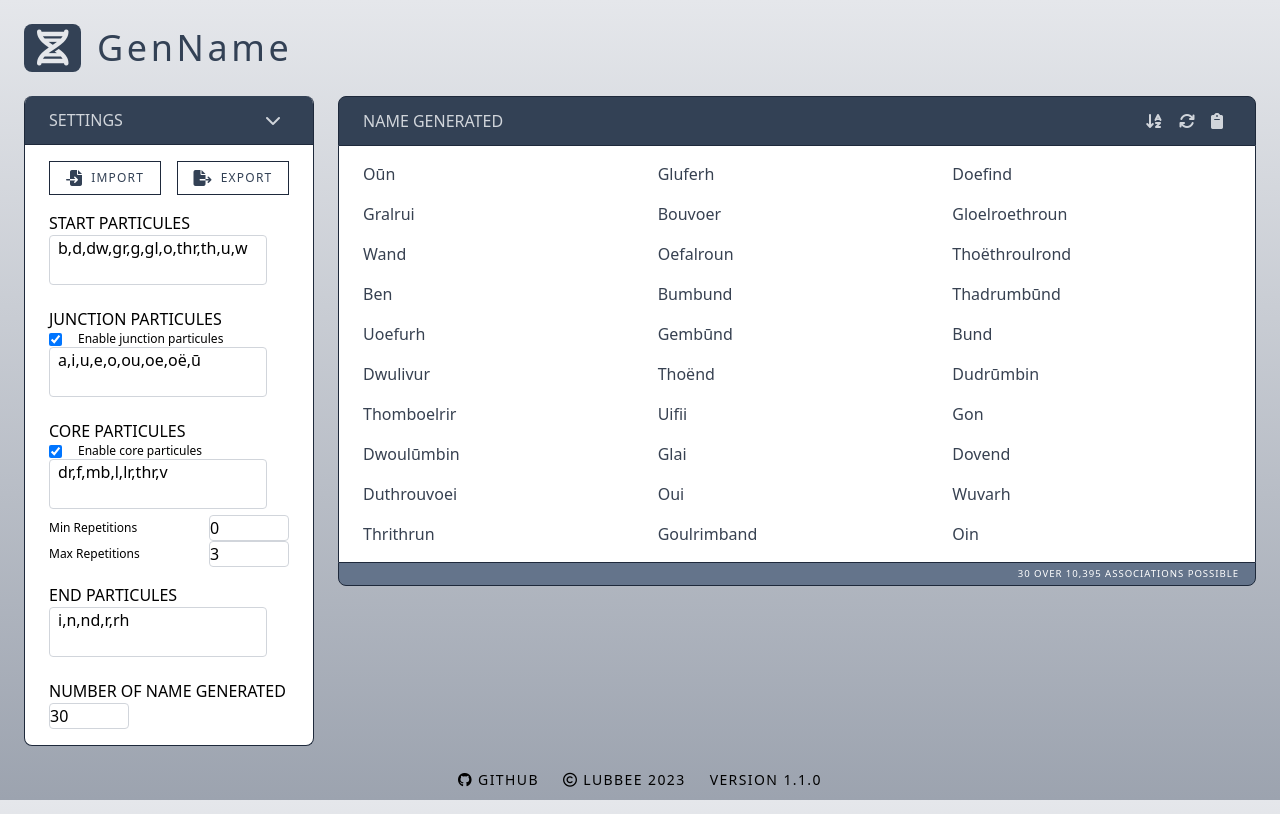
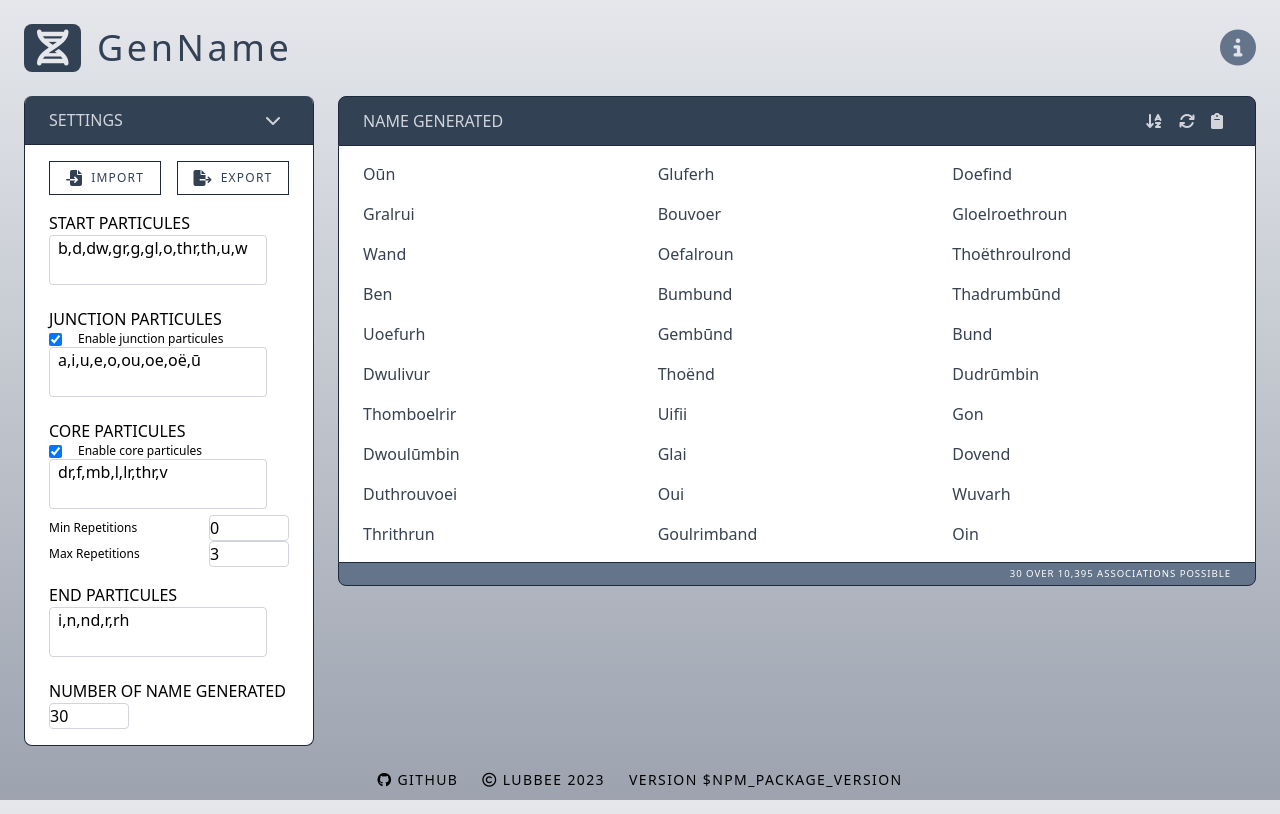
Before and after one commit to lub-bee/genname, a React (Create React App) app: page / in a window 1280 px wide. Built offline with nearby package versions, Linux system fonts and the light colour scheme.

Commit message:
Display version from .env file. Css fix.

```diff
--- a/src/Components/Display.jsx
+++ b/src/Components/Display.jsx
@@ -164,7 +164,7 @@ const Display = ({data}) => {
                 {name_list}
             </div>
 
-            <div className='bg-slate-500 text-white px-4 py-1 sm:rounded-b-lg sm:border border-slate-800 text-right text-2xs uppercase tracking-widest'>
+            <div className='bg-slate-500 text-white px-6 py-1 sm:rounded-b-lg sm:border border-slate-800 text-right text-2xs uppercase tracking-widest'>
                 {names.length} over {Number(possibilities()).toLocaleString('ja-JA')} associations possible
             </div>
         </div>
--- a/src/Components/Footer.jsx
+++ b/src/Components/Footer.jsx
@@ -10,7 +10,7 @@ const Footer = () => {
                  <i className='fa-regular fa-copyright'></i> Lubbee 2023
             </div>
             <div className=''>
-                Version 1.1.0
+                Version {process.env.REACT_APP_VERSION}
             </div>
         </div>
     );
--- a/src/Components/Header.jsx
+++ b/src/Components/Header.jsx
@@ -2,11 +2,17 @@ import React from 'react';
 
 const Header = () => {
     return (
-        <div className='text-4xl text-slate-700 tracking-widest font-sans flex items-center gap-4 px-4 sm:p-0'>
-            <div className='bg-slate-700 text-gray-200 pl-2 pr-1 py-1 rounded-lg'>
-                <i className='fa-solid fa-dna fa-fw'></i>
+        <div className='flex justify-between items-center gap-4 px-4 sm:p-0'>
+            <div className='flex items-center gap-4 text-4xl text-slate-700 tracking-widest font-sans '>
+                <div className='bg-slate-700 text-gray-200 pl-2 pr-1 py-1 rounded-lg'>
+                    <i className='fa-solid fa-dna fa-fw'></i>
+                </div>
+                {process.env.REACT_APP_NAME}
             </div>
-            GenName
+
+            <div className='text-slate-500'>
+                <i className='fa-solid fa-circle-info text-4xl hover:text-sky-400 transition cursor-pointer'></i>
+            </div>
         </div>
     );
 }
```
Also changed, not shown: public/manifest.json, 1 other file (tests, documents, lock files or other folders).
